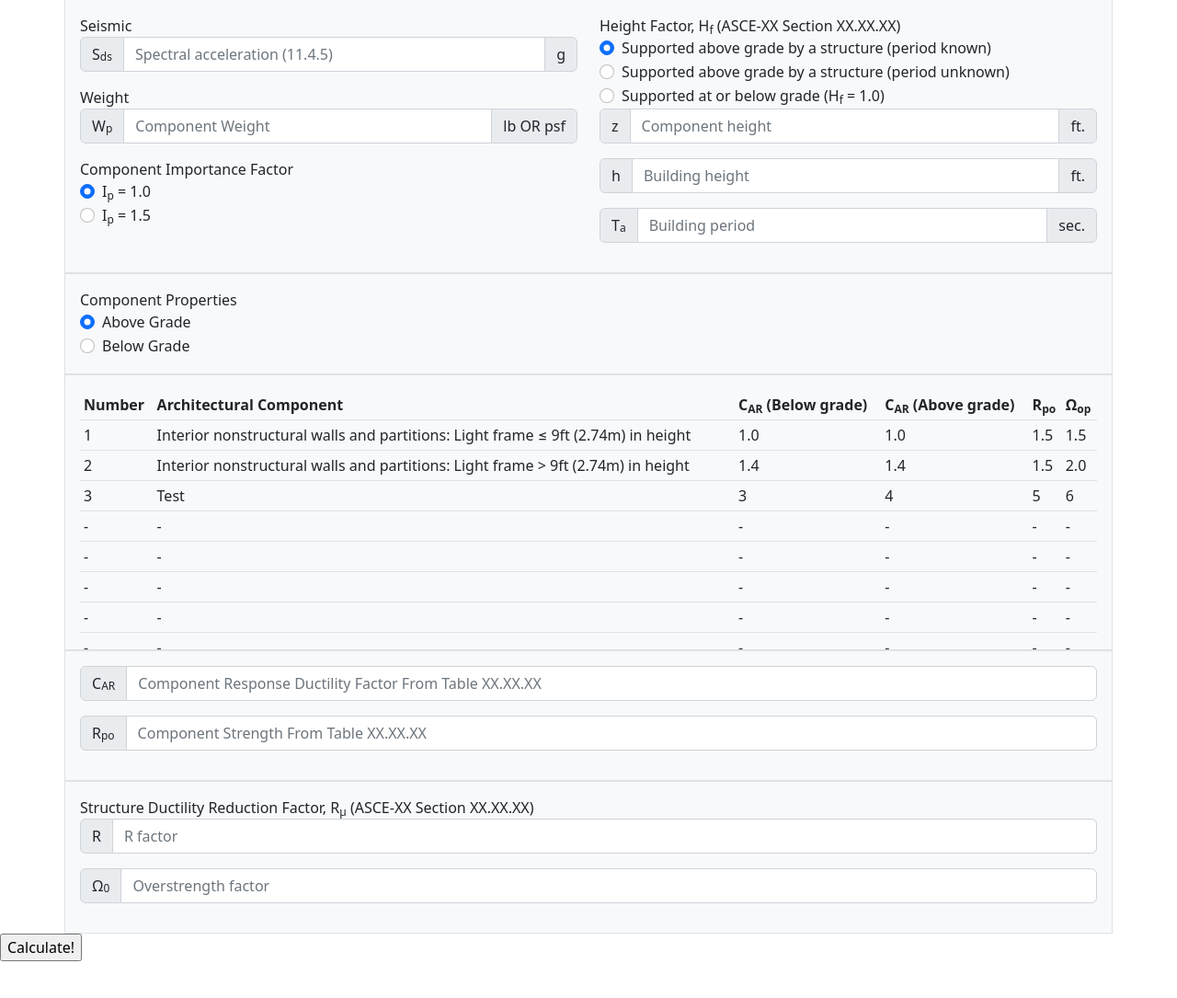
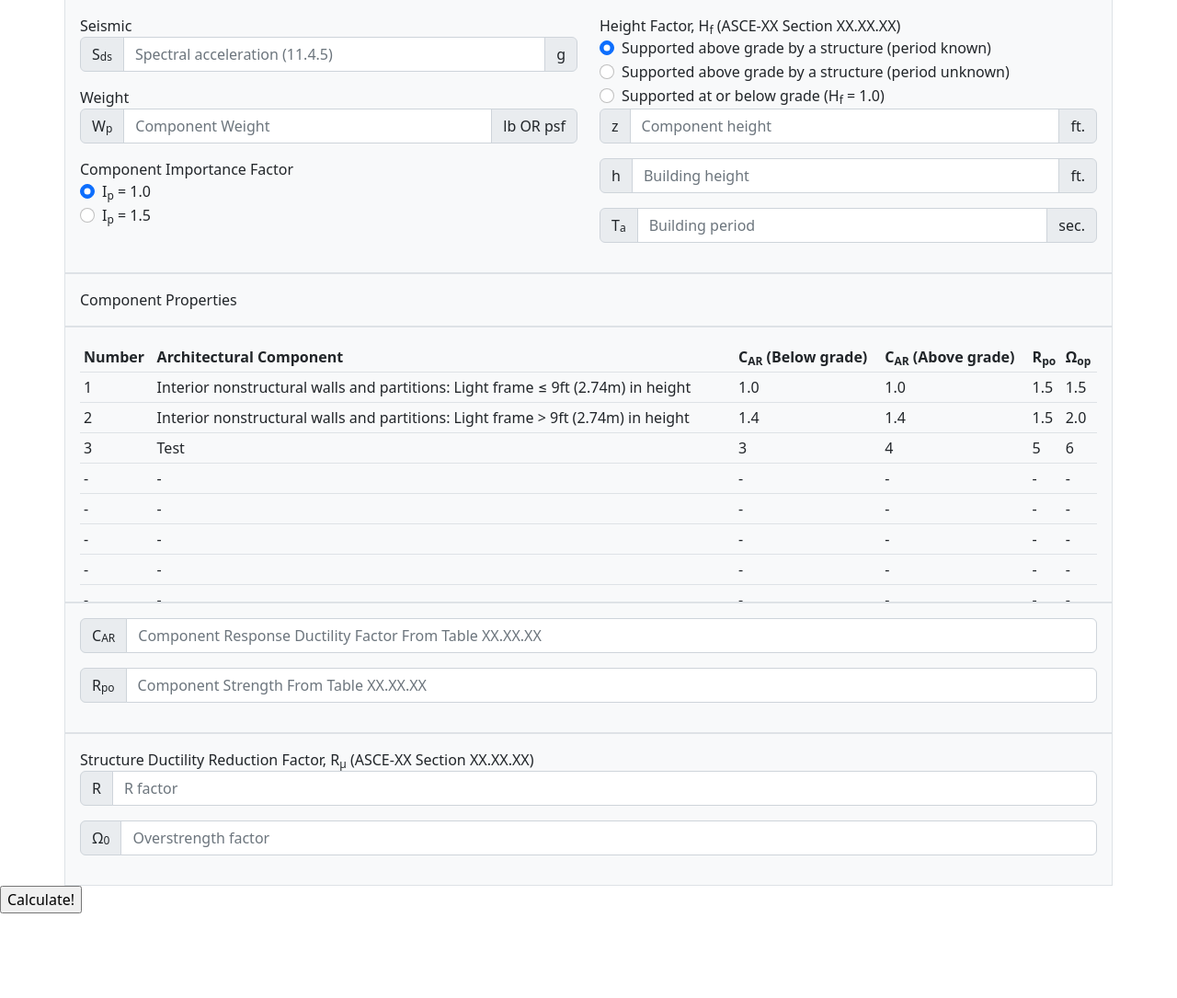
Before and after one commit to aclozovoy/FpForceCalculator, a Flask app: page / in a window 1280 px wide. Shown: the part 57-1142 px from the top of the page at 92% size. After the commit the page ends 1050 px from the top, so only its background shows below. Run offline with Flask 2, Linux system fonts and the light colour scheme.

Commit message:
Eliminate redundant component radio

```diff
--- a/static/js/scripts.js
+++ b/static/js/scripts.js
@@ -31,11 +31,11 @@ $(document).ready(function(){
     $("#ComponentsTable tbody tr").click(function() {
 
         // Car
-        var CompRadio = $("input[name$='CompRadio']:checked").val();
+        var HfRadio = $("input[name$='HfRadio']:checked").val();
 
-        if (CompRadio=='Above') {
+        if (HfRadio=='PeriodKnown' || HfRadio=='PeriodUnknown') {
             var CarValue = $(this).children(".CarA").text();
-        } else if (CompRadio=='Below') {
+        } else if (HfRadio=='BelowGrade') {
             var CarValue = $(this).children(".CarB").text();
         }
 
--- a/templates/main.html
+++ b/templates/main.html
@@ -107,14 +107,6 @@
 
 	<div class="container-sm bg-light p-3 border">
 		Component Properties
-		<div class="form-check">
-			<input class="form-check-input" type="radio" name="CompRadio" id="CompRadio1" value="Above" checked>
-			<label class="form-check-label" for="CompRadio1">Above Grade</label>
-	   </div>
-	   <div class="form-check">
-			<input class="form-check-input" type="radio" name="CompRadio" id="CompRadio2" value="Below" unchecked>
-			<label class="form-check-label" for="CompRadio2">Below Grade</label>
-		</div>
 	</div>
 	<div class="container-sm bg-light p-3 border table-responsive">
 		<table class="table table-sm table-hover" id="ComponentsTable">
```
